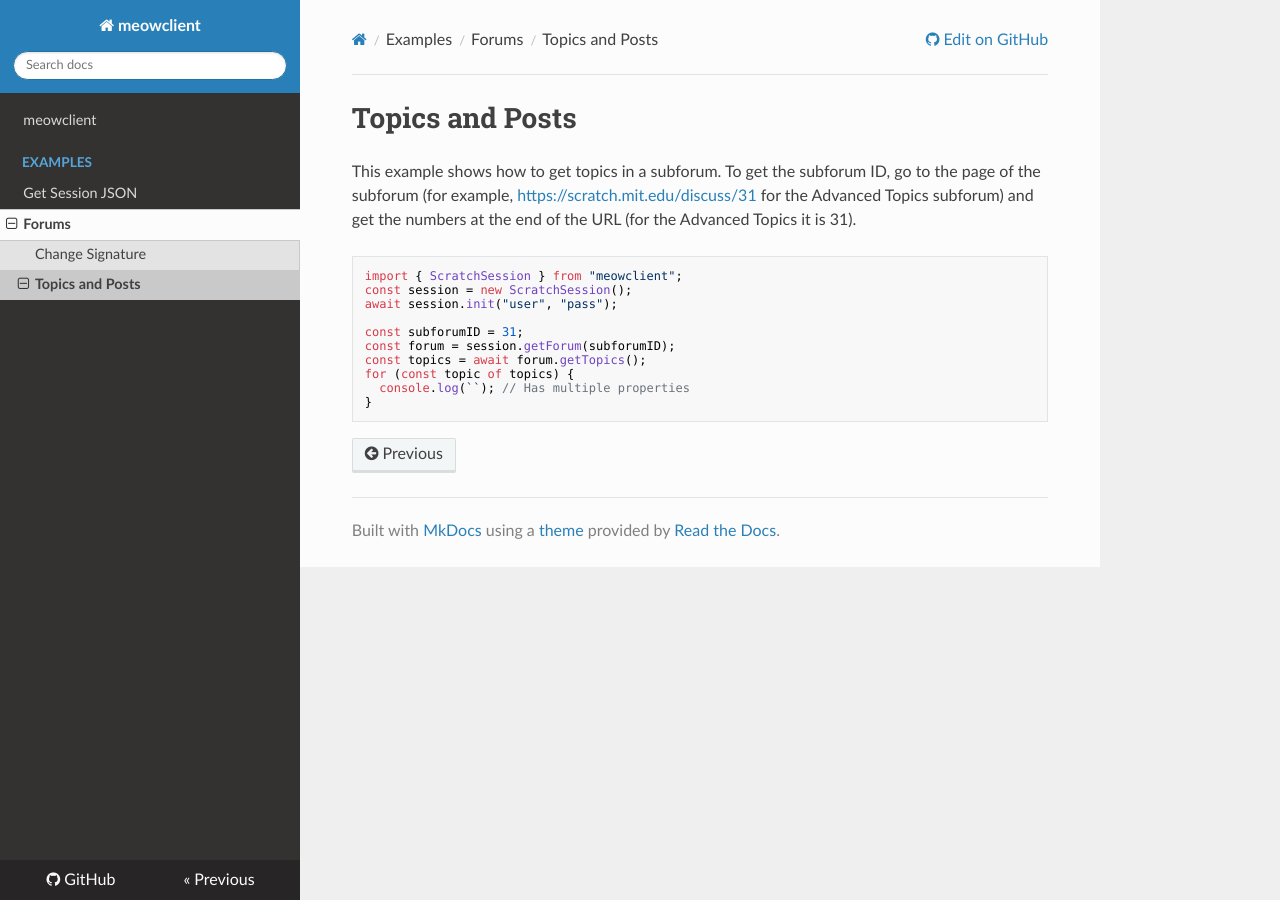
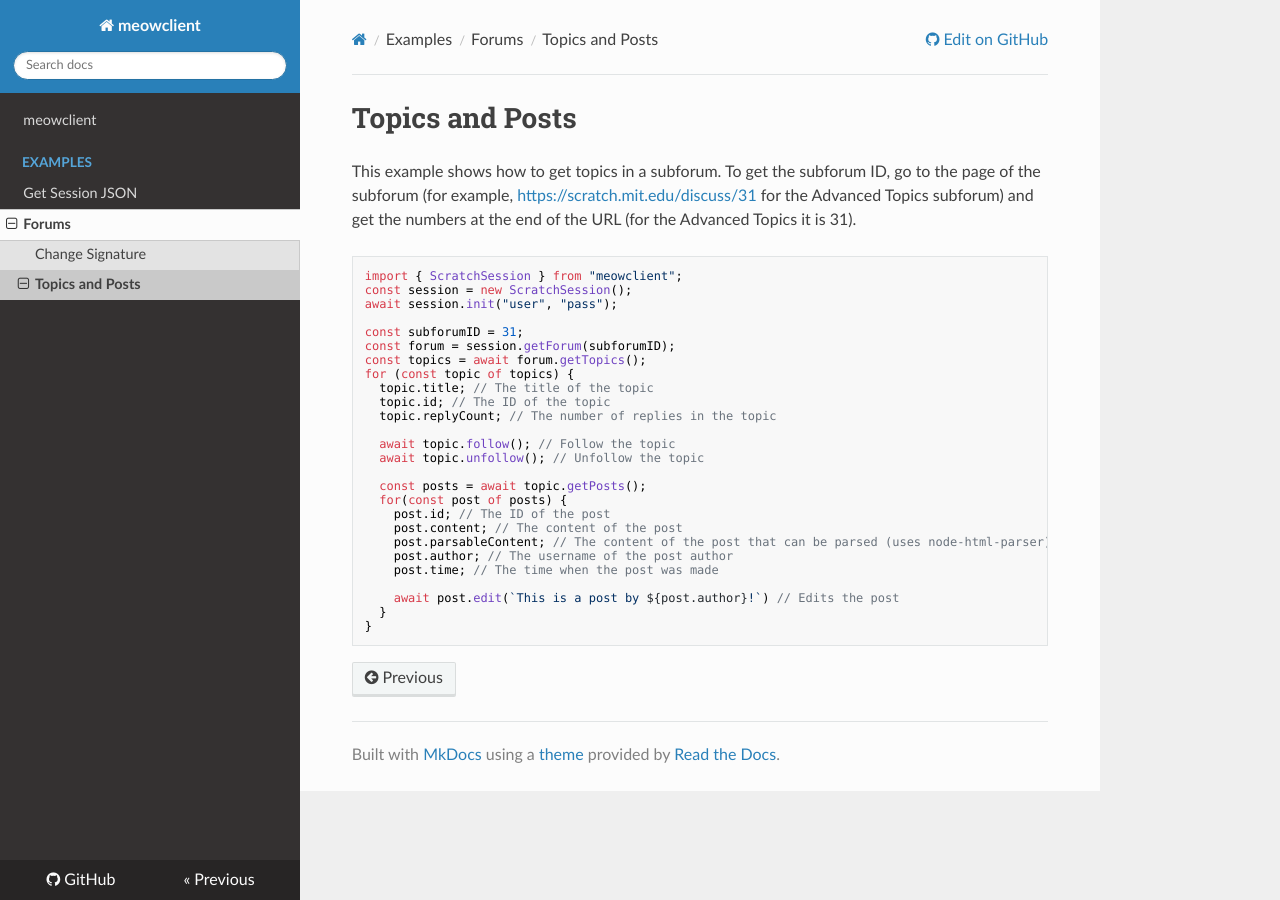
Before and after one commit to webdev03/meowclient, an MkDocs documentation site: the page built from docs/pages/examples/forums/topicsAndPosts.md, in a window 1280 px wide. Built offline with MkDocs 1.6.1, drawn with Linux system fonts in a browser that asks for light colours; nearby versions of some CDN libraries.

Commit message:
more docs

````diff
--- a/docs/pages/examples/forums/topicsAndPosts.md
+++ b/docs/pages/examples/forums/topicsAndPosts.md
@@ -11,6 +11,22 @@ const subforumID = 31;
 const forum = session.getForum(subforumID);
 const topics = await forum.getTopics();
 for (const topic of topics) {
-  console.log(``); // Has multiple properties
+  topic.title; // The title of the topic
+  topic.id; // The ID of the topic
+  topic.replyCount; // The number of replies in the topic
+
+  await topic.follow(); // Follow the topic
+  await topic.unfollow(); // Unfollow the topic
+
+  const posts = await topic.getPosts();
+  for(const post of posts) {
+    post.id; // The ID of the post
+    post.content; // The content of the post
+    post.parsableContent; // The content of the post that can be parsed (uses node-html-parser)
+    post.author; // The username of the post author
+    post.time; // The time when the post was made
+
+    await post.edit(`This is a post by ${post.author}!`) // Edits the post
+  }
 }
 ```
````
